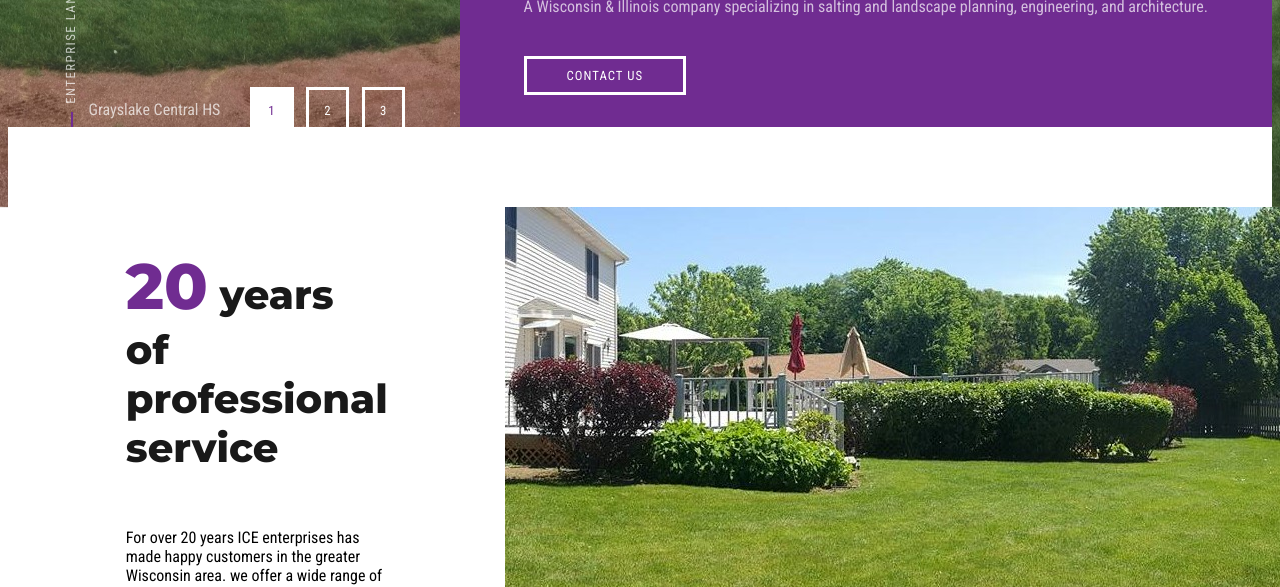
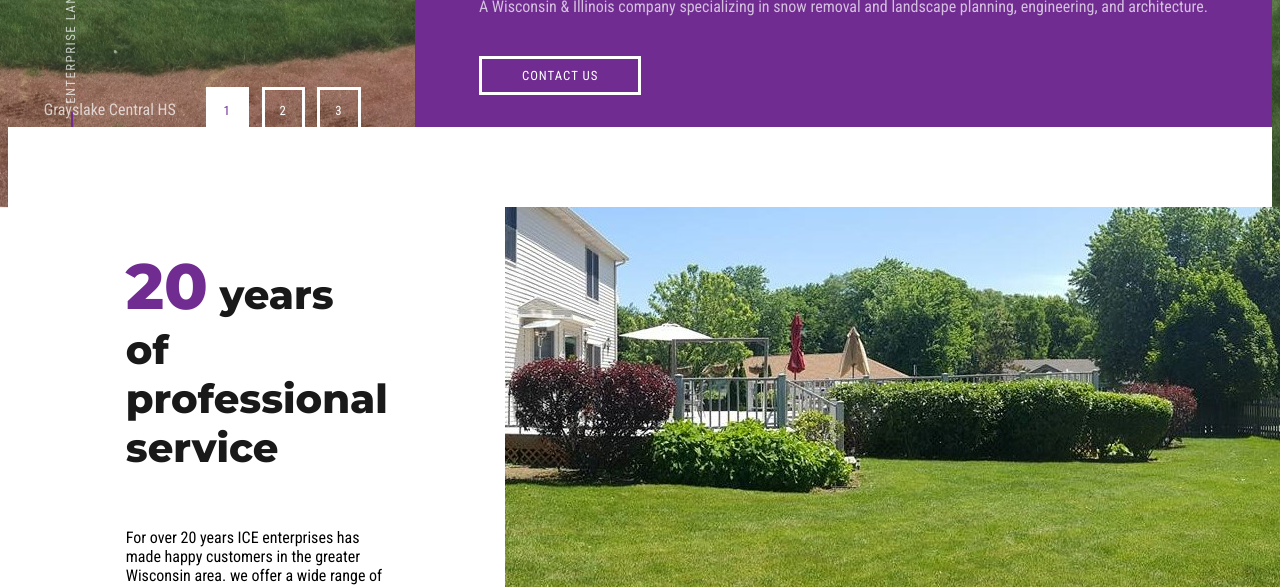
Before and after one commit to Ethanb75/ice-enterprises-II, a Gatsby site: page / in a window 1280 px wide. Shown: the part 513-1100 px from the top of the page. Built offline with nearby package versions, Linux system fonts and the light colour scheme; Gatsby itself is replaced by a stand-in of ours.

Commit message:
small word change

```diff
--- a/src/pages/index.js
+++ b/src/pages/index.js
@@ -77,7 +77,7 @@
           </div>
           <div className="headerTitle">
             <h1><span>ICE</span> Enterprises</h1>
-            <p>A Wisconsin & Illinois company specializing in salting and landscape planning, engineering, and architecture.</p>
+            <p>A Wisconsin & Illinois company specializing in snow removal and landscape planning, engineering, and architecture.</p>
             <div>
               <button onClick={() => window.scrollTo({ top: pageHeight(), behavior: 'smooth' })}>Contact Us</button>
             </div>
```
